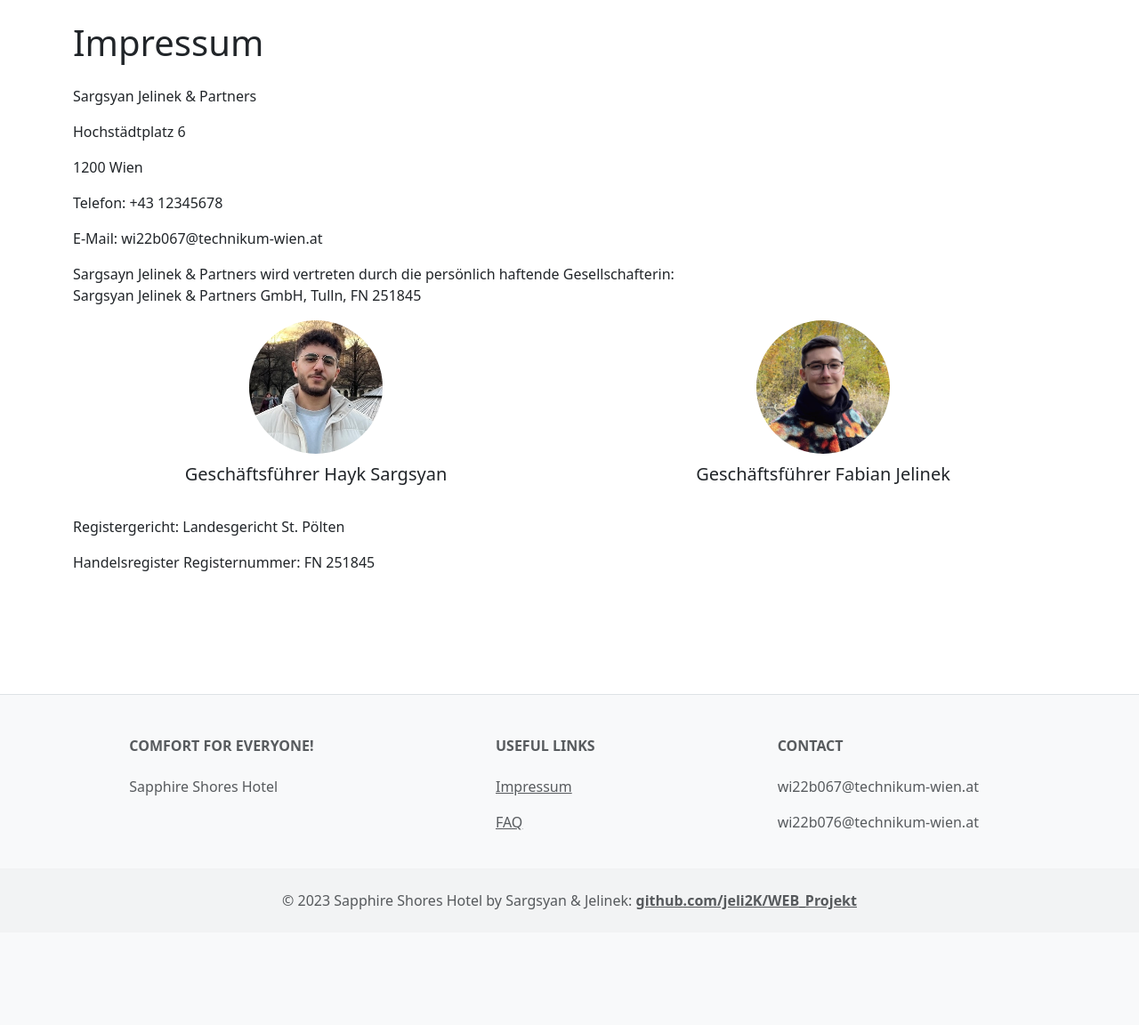
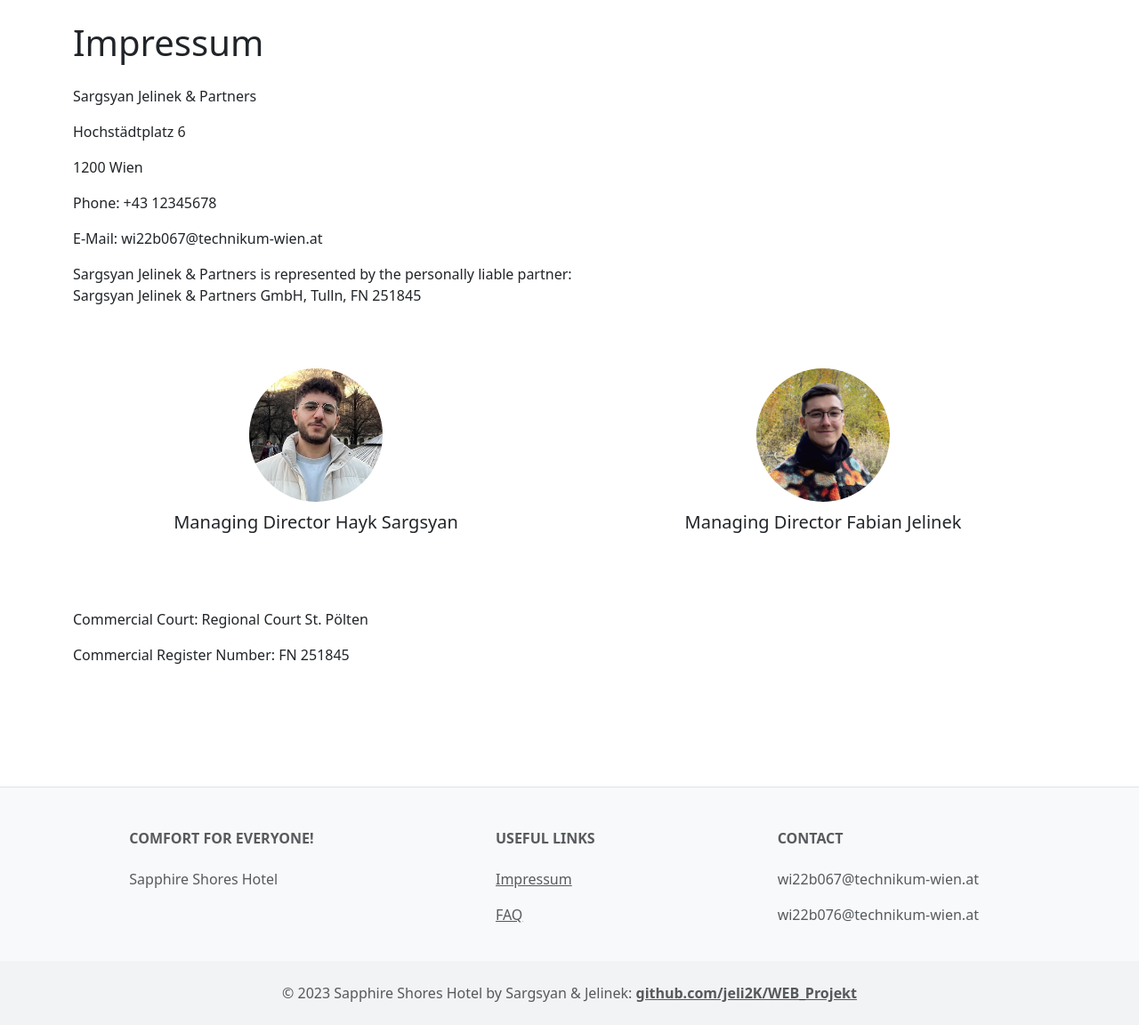
Before and after one commit to jeli2k/WEB_Projekt, a PHP site: page /impressum.php in a window 1280 px wide. Shown: the part 66-1218 px from the top of the page at 89% size. Before the commit the page ends 1088 px from the top, so only its background shows below. Run offline with PHP 8.4, Linux system fonts and the light colour scheme.

Commit message:
updated profile.php with database, translated impressum

```diff
--- a/db/schema/initial.php
+++ b/db/schema/initial.php
@@ -9,7 +9,7 @@ CREATE TABLE IF NOT EXISTS news (
     id INT AUTO_INCREMENT PRIMARY KEY,
     title VARCHAR(255) NOT NULL,
     text TEXT NOT NULL,
-    date DATE DEFAULT CURRENT_TIMESTAMP()
+    date TIMESTAMP DEFAULT CURRENT_TIMESTAMP()
 );
 
 -- create the 'userdata' table
--- a/impressum.php
+++ b/impressum.php
@@ -29,24 +29,24 @@
                     <p>Sargsyan Jelinek & Partners</p>
                     <p>Hochstädtplatz 6</p>
                     <p>1200 Wien</p>
-                    <p>Telefon: +43 12345678</p>
+                    <p>Phone: +43 12345678</p>
                     <p>E-Mail: wi22b067@technikum-wien.at</p>
                 </section>
 
                 <section class="mb-3">
-                    <p>Sargsayn Jelinek & Partners wird vertreten durch die persönlich haftende Gesellschafterin:<br> Sargsyan Jelinek & Partners GmbH, Tulln, FN 251845</p>
+                    <p style="margin-bottom: 70px">Sargsyan Jelinek & Partners is represented by the personally liable partner:<br> Sargsyan Jelinek & Partners GmbH, Tulln, FN 251845</p>
                     <div class="row">
                         <div class="col-md-6 mb-3 text-center">
                             <img src="./Content/Hayk.jpg" alt="Hayk" title="Hayk" class="rounded-img img-fluid mb-2">
-                            <p class="lead">Geschäftsführer Hayk Sargsyan</p>
+                            <p class="lead">Managing Director Hayk Sargsyan</p>
                         </div>
                         <div class="col-md-6 mb-3 text-center">
                             <img src="./Content/Fabian_Jelinek.jpg" alt="Fabian Jelinek" title="Fabian Jelinek" class="rounded-img img-fluid mb-2">
-                            <p class="lead">Geschäftsführer Fabian Jelinek</p>
+                            <p class="lead">Managing Director Fabian Jelinek</p>
                         </div>
                     </div>
-                    <p>Registergericht: Landesgericht St. Pölten</p>
-                    <p>Handelsregister Registernummer: FN 251845</p>
+                    <p style="margin-top: 50px">Commercial Court: Regional Court St. Pölten</p>
+                    <p>Commercial Register Number: FN 251845</p>
                 </section>
             </div>
         </div>
--- a/profile.php
+++ b/profile.php
@@ -50,7 +50,7 @@
                             <!-- Old Password Field -->
                             <div class="mb-3">
                                 <label for="oldPassword" class="form-label">Old Password</label>
-                                <input type="password" class="form-control <?php echo !empty($errors['oldPassword']) ? 'is-invalid' : ''; ?>" id="oldPassword" name="oldPassword" required>
+                                <input type="password" class="form-control <?php echo !empty($errors['oldPassword']) ? 'is-invalid' : ''; ?>" id="oldPassword" name="oldPassword" placeholder="••••••••••••" required>
                                 <?php if (!empty($errors['oldPassword'])): ?>
                                     <div class="invalid-feedback"><?php echo $errors['oldPassword']; ?></div>
                                 <?php endif; ?>
```
Also changed, not shown: confirmation.php (+7 -0 lines), data/dbaccess.php (+11 -1 lines), logic/profilelogic.php (+43 -10 lines), 2 other files.
